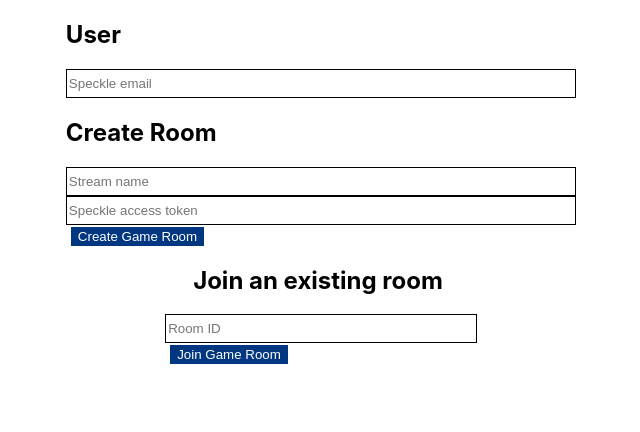
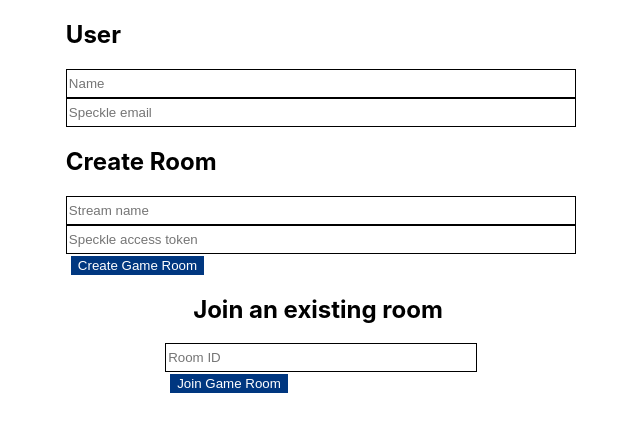
Before and after one commit to yolibernal/spectionary, a React (Create React App) app in the folder frontend/: page / in a window 1280 px wide. Shown: the top 432 px of the page, without its empty margins (322-962 px from the left). Built offline with nearby package versions, Linux system fonts and the light colour scheme.

Commit message:
Add name to user

```diff
--- a/frontend/src/Message.ts
+++ b/frontend/src/Message.ts
@@ -1,5 +1,6 @@
 export type Message = {
   clientId: string
+  name?: string
   type: "message" | "connected" | "disconnected" | "new_commit"
   message?: string
   time?: string
--- a/frontend/src/components/JoinRoomView.tsx
+++ b/frontend/src/components/JoinRoomView.tsx
@@ -12,6 +12,7 @@ export const JoinRoomView: FunctionComponent<{
   setStreamId: Dispatch<SetStateAction<string | null>>
 }> = ({ clientId, setRoomId, setStreamId }) => {
   const [joinRoomId, setJoinRoomId] = useState<string | null>(null)
+  const [name, setName] = useState<string | null>(null)
   const [speckleEmail, setSpeckleEmail] = useState<string | null>(null)
   const [accessToken, setAccessToken] = useState<string | null>(null)
   const [streamName, setStreamName] = useState<string | null>(null)
@@ -19,6 +20,13 @@ export const JoinRoomView: FunctionComponent<{
     <div className="container">
       <div>
         <h2>User</h2>
+        <input
+          className="input-chat"
+          type="text"
+          placeholder="Name"
+          onChange={(e) => setName(e.target.value)}
+          value={name || ""}
+        ></input>
         <input
           className="input-chat"
           type="text"
@@ -46,6 +54,7 @@ export const JoinRoomView: FunctionComponent<{
           className="submit"
           onClick={async () => {
             const response = await axios.post("/create-room", {
+              name: name,
               client_id: clientId,
               access_token: accessToken,
               stream_name: streamName,
@@ -73,6 +82,7 @@ export const JoinRoomView: FunctionComponent<{
           className="submit"
           onClick={async () => {
             const response = await axios.post("/join-room", {
+              name: name,
               client_id: clientId,
               room_id: joinRoomId,
               speckle_email: speckleEmail,
--- a/frontend/src/components/MessageBubble.tsx
+++ b/frontend/src/components/MessageBubble.tsx
@@ -5,7 +5,7 @@ export const MessageBubble: FunctionComponent<{
   myClientId: string
   message: Message
 }> = ({ message, myClientId }) => {
-  const { type, clientId } = message
+  const { type, clientId, name } = message
   if (type !== "message") {
     return null
   }
@@ -13,7 +13,7 @@ export const MessageBubble: FunctionComponent<{
   return (
     <div className={`${classPrefix}-message-container`}>
       <div className={`${classPrefix}-message`}>
-        <p className="client">client id : {clientId}</p>
+        <p className="client">{name}</p>
         <p className="message">{message.message}</p>
       </div>
     </div>
```
Also changed, not shown: 1 other file (tests, documents, lock files or other folders).
